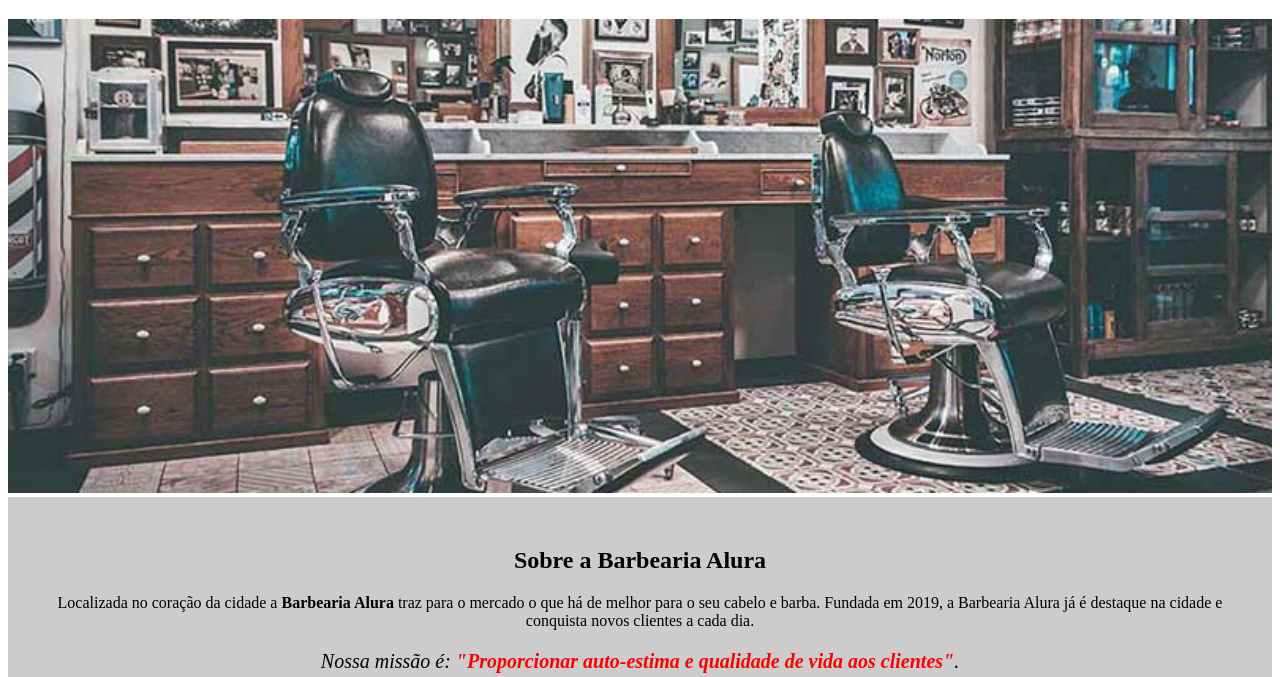
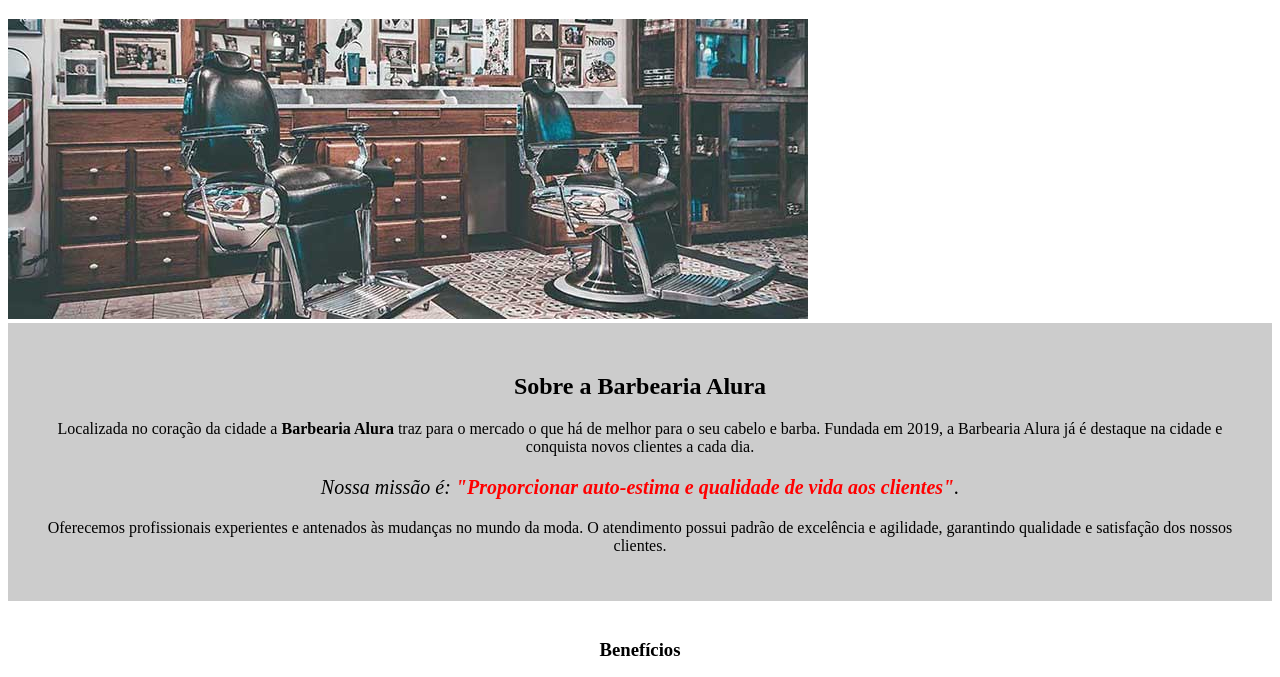
Before and after one commit to charlinloko/barbearia-part-2, a plain HTML site: page index.html in a window 1280 px wide. Shown: the part 61-738 px from the top of the page. Drawn offline with Linux system fonts and the light colour scheme.

Commit message:
atualização

```diff
--- a/index.html
+++ b/index.html
@@ -10,7 +10,7 @@
 		<header>
 			<h1 class="titulo-principal">Barbearia Alura</h1>
 		</header>
-		<img id="banner" src="banner.jpg">
+		<img src="banner.jpg">
 		<div class="principal">
 			<h2 class="titulo-centralizado">Sobre a Barbearia Alura</h2>
 
```
